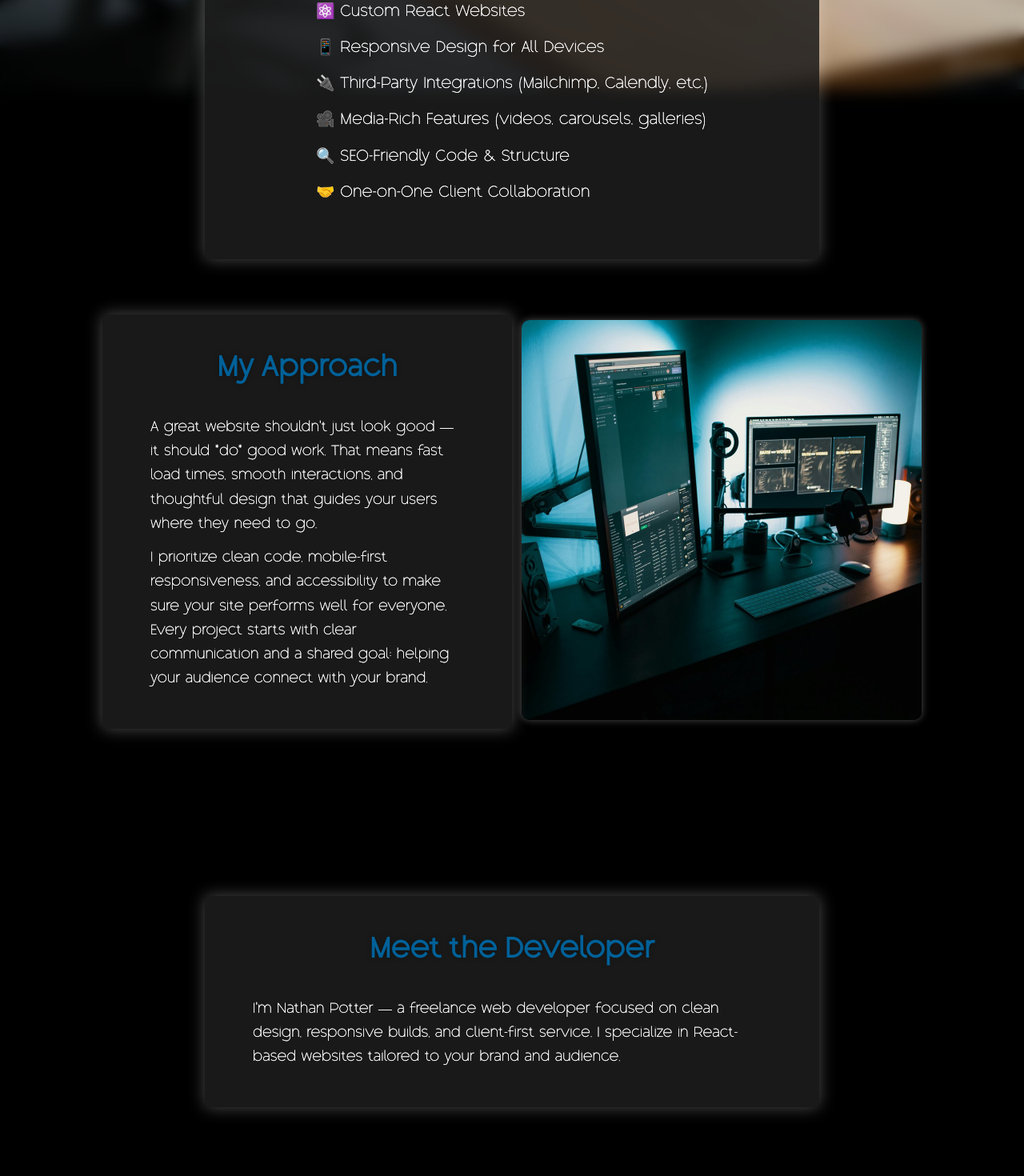
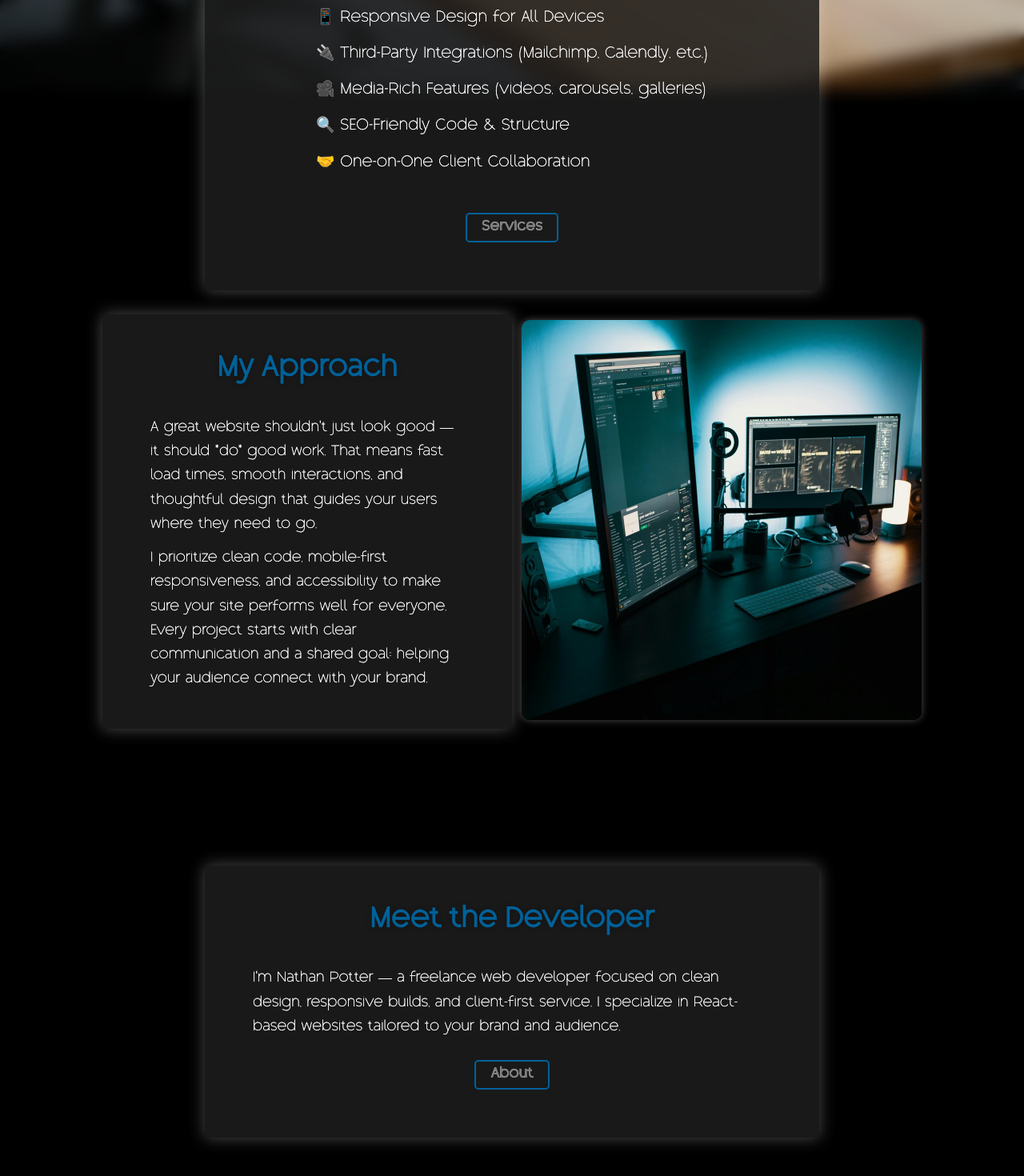
Before and after one commit to Nate-Potter/npotter-site, a React (Create React App) app: page /#/ in a window 1280 px wide. Shown: the part 1448-2918 px from the top of the page at 80% size. Built offline with nearby package versions, Linux system fonts and the light colour scheme.

Commit message:
add button to homepage

```diff
--- a/src/pages/HomePage.js
+++ b/src/pages/HomePage.js
@@ -54,6 +54,9 @@ const HomePage = () => {
               <li>🔍 SEO-Friendly Code & Structure</li>
               <li>🤝 One-on-One Client Collaboration</li>
             </ul>
+            <Link to="/services" className="button1">
+              Services
+            </Link>
           </div>
         </div>
       </div>
@@ -84,6 +87,9 @@ const HomePage = () => {
               builds, and client-first service. I specialize in React-based websites tailored to
               your brand and audience.
             </p>
+            <Link to="/about" className="button1">
+              About
+            </Link>
           </div>
         </div>
       </div>
```
Also changed, not shown: 7 other files (tests, documents, lock files or other folders).
